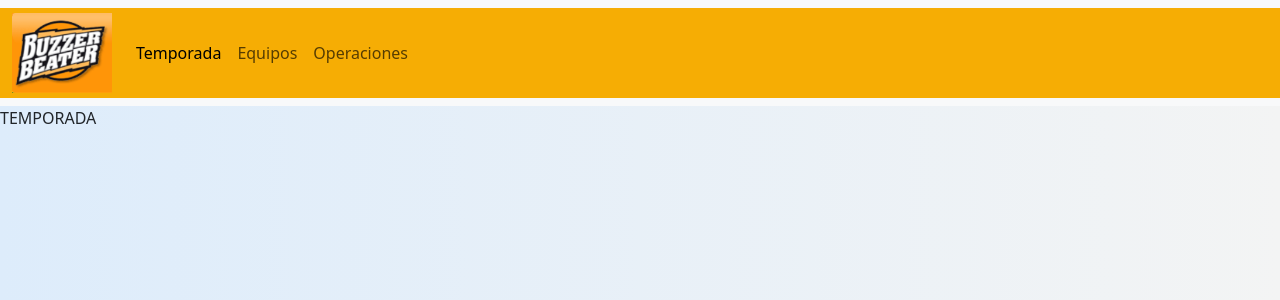
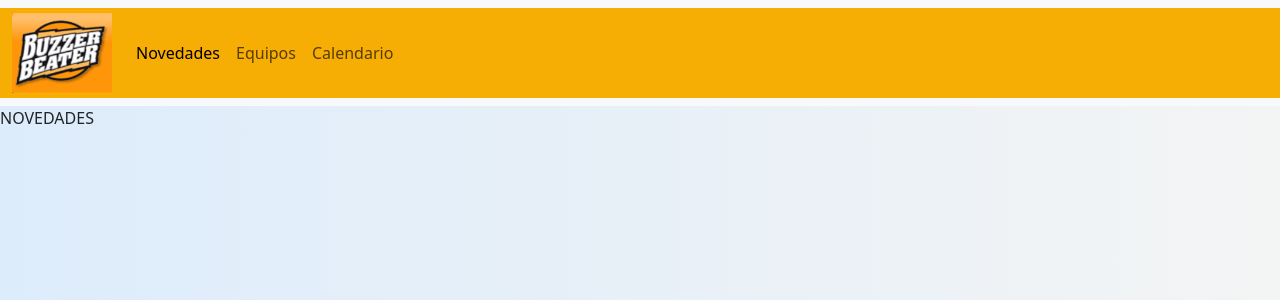
Before and after one commit to opedrenyo/buzzer_scrapper, a Flask app: page / in a window 1280 px wide. Shown: the top 300 px of the page. Run offline with Flask 3, Linux system fonts and the light colour scheme; some libraries are stand-ins or nearby versions.

Commit message:
modificar la posible estructura de pestañas de la web

```diff
--- a/index.py
+++ b/index.py
@@ -1,4 +1,4 @@
-from flask import Flask, logging, render_template, jsonify, request
+from flask import Flask, render_template, jsonify
 from dbconn import BB_db
 import pandas as pd
 
@@ -20,9 +20,9 @@ def equipos():
     bb_db_conn.close()
     return render_template('equipos.html', countries=countries)
 
-@app.route('/operaciones')
-def operaciones():
-    return render_template('operaciones.html')
+@app.route('/calendario')
+def calendario():
+    return render_template('calendario.html')
 
 @app.route('/get_players/<country>')
 def get_players(country):
--- a/templates/index.html
+++ b/templates/index.html
@@ -1,4 +1,8 @@
 {% extends "layouts/layout.html" %}
 {% block content%}
-    TEMPORADA
+    NOVEDADES
 {% endblock %}
+<script>
+//En mi mente aqui podria ir graficos de tableau con la media de formas y sum de dmi por equipo
+// + poner un log de los jugadores que hemos obtenido sus skills recientemente
+</script>
--- a/templates/layouts/layout.html
+++ b/templates/layouts/layout.html
@@ -15,13 +15,13 @@
         <div class="collapse navbar-collapse" id="navbarNav">
           <ul class="navbar-nav">
             <li class="nav-item">
-              <a class="nav-link {% if request.endpoint == 'home' %}active{% endif %}" aria-current="page" href="{{ url_for('home') }}">Temporada</a>
+              <a class="nav-link {% if request.endpoint == 'home' %}active{% endif %}" aria-current="page" href="{{ url_for('home') }}">Novedades</a>
             </li>
             <li class="nav-item">
               <a class="nav-link {% if request.endpoint == 'equipos' %}active{% endif %}" href="{{ url_for('equipos') }}">Equipos</a>
             </li>
             <li class="nav-item">
-              <a class="nav-link {% if request.endpoint == 'operaciones' %}active{% endif %}" href="{{ url_for('operaciones') }}">Operaciones</a>
+              <a class="nav-link {% if request.endpoint == 'calendario' %}active{% endif %}" href="{{ url_for('calendario') }}">Calendario</a>
             </li>
           </ul>
         </div>
--- a/templates/operaciones.html
+++ /dev/null
@@ -1,4 +0,0 @@
-{% extends "layouts/layout.html" %}
-{% block content%}
-    OPERACIONES
-{% endblock %}
```
Also changed, not shown: templates/calendario.html (added, +9 -0 lines).
